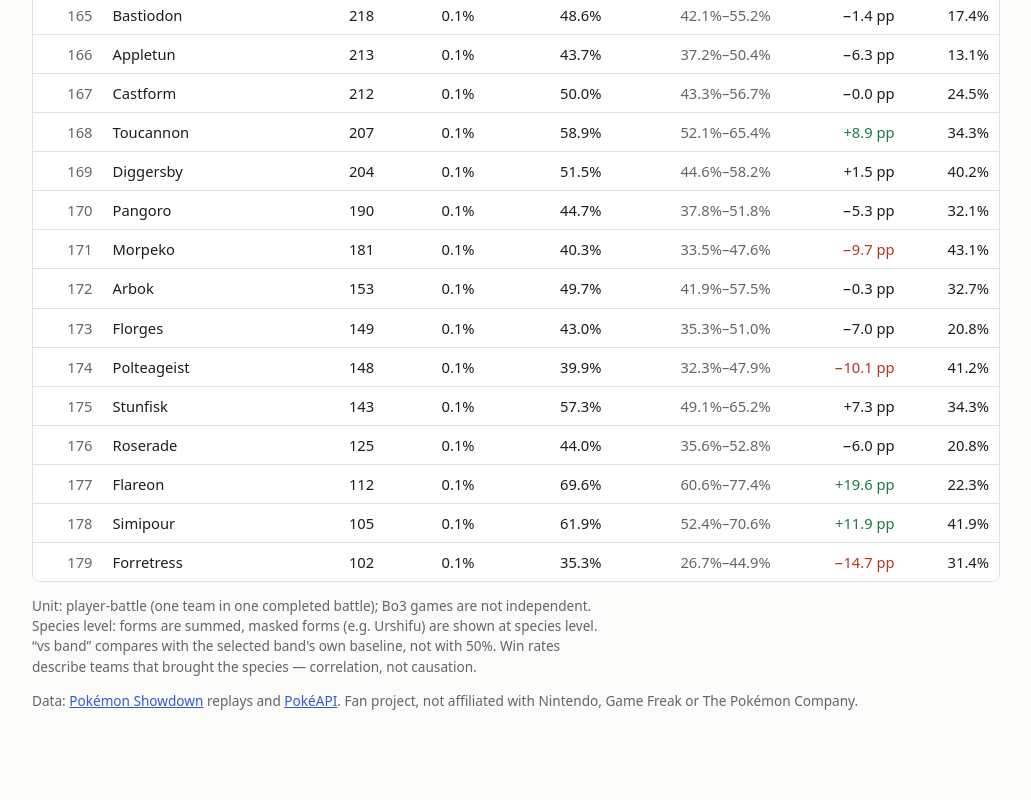
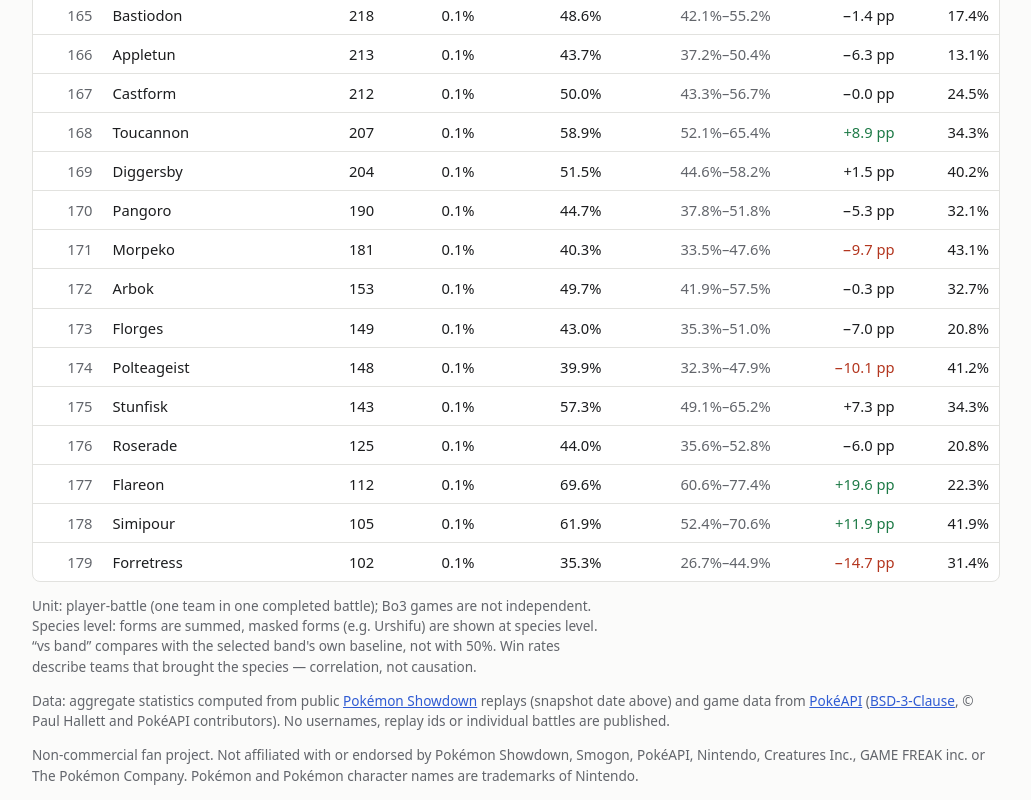
Before and after one commit to hoangphuc082602/Pokemon-Competitive-Analysis, a website built with Vite: page web/index.html in a window 1280 px wide. Shown: the part 6870-7670 px from the top of the page, without its empty margins (124-1155 px from the left). Before the commit the page ends 7595 px from the top, so only its background shows below. Built offline with nearby package versions, Linux system fonts and the light colour scheme.

Commit message:
Add PokéAPI license notice for web data

```diff
--- a/web/index.html
+++ b/web/index.html
@@ -58,8 +58,13 @@
     </main>
 
     <footer class="wrap">
-      <p>Data: <a href="https://pokemonshowdown.com/">Pokémon Showdown</a> replays and <a href="https://pokeapi.co/">PokéAPI</a>.
-        Fan project, not affiliated with Nintendo, Game Freak or The Pokémon Company.</p>
+      <p>Data: aggregate statistics computed from public
+        <a href="https://replay.pokemonshowdown.com/">Pokémon Showdown</a> replays (snapshot date above) and game data from
+        <a href="https://pokeapi.co/">PokéAPI</a> (<a href="data/LICENSE-POKEAPI.txt">BSD-3-Clause</a>, © Paul Hallett and
+        PokéAPI contributors). No usernames, replay ids or individual battles are published.</p>
+      <p>Non-commercial fan project. Not affiliated with or endorsed by Pokémon Showdown, Smogon, PokéAPI, Nintendo,
+        Creatures Inc., GAME FREAK inc. or The Pokémon Company. Pokémon and Pokémon character names are trademarks of
+        Nintendo.</p>
     </footer>
     <script type="module" src="/src/main.ts"></script>
   </body>
```
Also changed, not shown: README.md, web/public/data/LICENSE-POKEAPI.txt (added).
